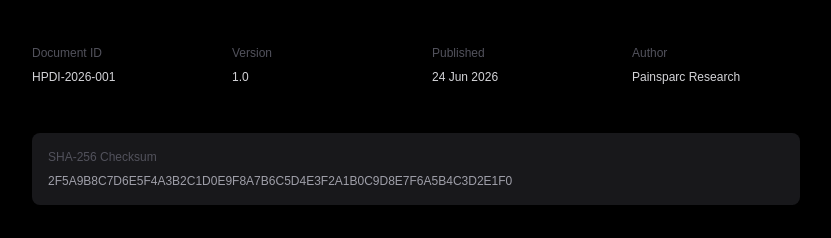
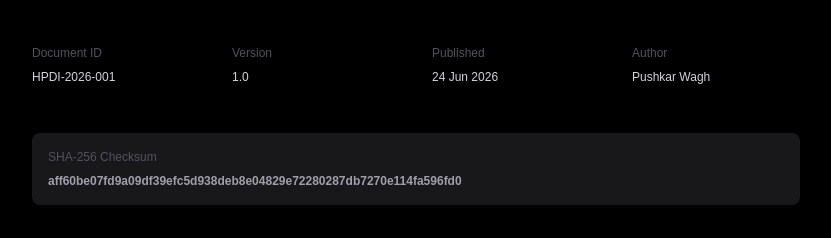
Before and after one commit to painsparc/painsparc-web, a Next.js app: page /research/hpdi in a window 1280 px wide. Shown: the part 2205-2443 px from the top of the page, without its empty margins (224-1055 px from the left). Built offline with nearby package versions, Linux system fonts and the light colour scheme.

Commit message:
feat: launch research division and publish HPDI v1.0 with cryptographic hash

```diff
--- a/app/research/hpdi/page.tsx
+++ b/app/research/hpdi/page.tsx
@@ -140,13 +140,12 @@ export default function HPDIPage() {
           </div>
           <div>
             <span className="block text-zinc-600 mb-2">Author</span>
-            <span className="text-zinc-300">Painsparc Research</span>
+            <span className="text-zinc-300">Pushkar Wagh</span>
           </div>
           <div className="col-span-2 md:col-span-4 mt-4 bg-zinc-900 p-4 rounded-lg break-all">
             <span className="block text-zinc-600 mb-2">SHA-256 Checksum</span>
-            <span className="text-zinc-400">
-              {/* Replace this string with the actual hash of your PDF once generated */}
-              2F5A9B8C7D6E5F4A3B2C1D0E9F8A7B6C5D4E3F2A1B0C9D8E7F6A5B4C3D2E1F0
+            <span className="text-zinc-400 font-bold">
+              aff60be07fd9a09df39efc5d938deb8e04829e72280287db7270e114fa596fd0
             </span>
           </div>
         </motion.div>
```
Also changed, not shown: 1 other file (tests, documents, lock files or other folders).
